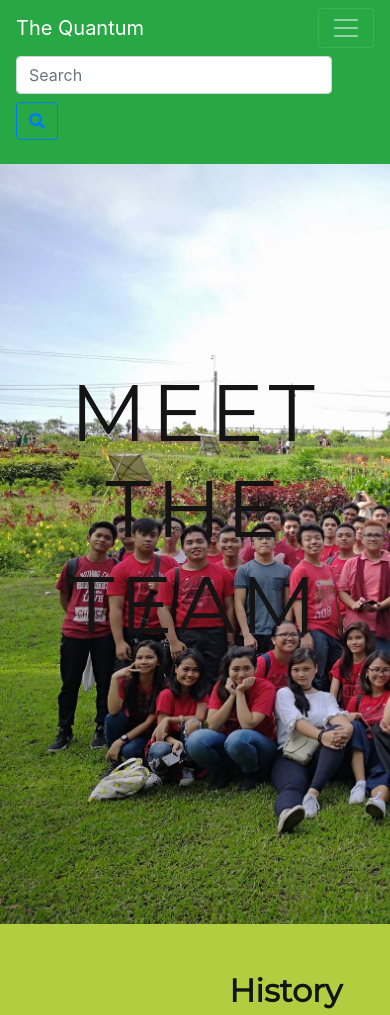
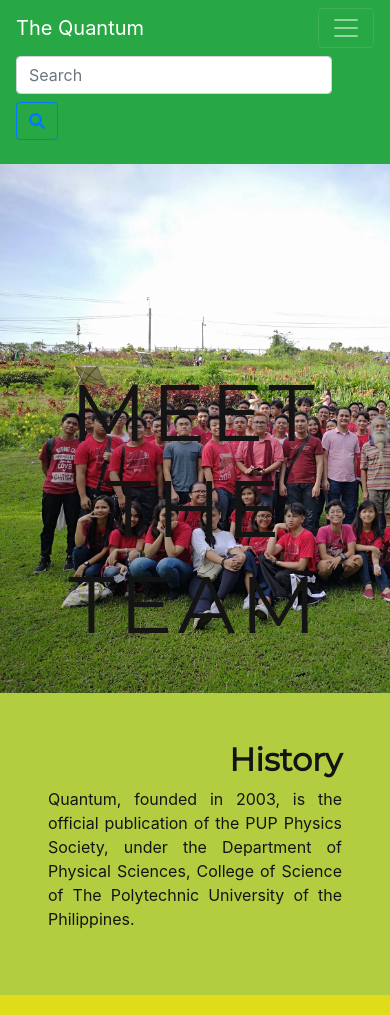
Before and after one commit to SteffiePantua/Capstone1, a plain HTML site: page about.html in a window 390 px wide. Shown: the top 1015 px of the page. Drawn offline with nearby package versions, Linux system fonts and the light colour scheme.

Commit message:
final na

```diff
--- a/about.html
+++ b/about.html
@@ -67,11 +67,11 @@
 
     </nav> <!-- end of nav -->
 
-      <section class="jumbotron mb-o">
+      <section class="jumbotron mb-o col-12">
         <h1 class="text-center animated fadeIn" id="landing-about">MEET THE TEAM</h1>
       </section>
 
-      <section class="p-5" id="history">
+      <section class="p-5 col-12" id="history">
         <h2 class="text-right about-tags">History</h2>
         <p class="text-justify">
         Quantum, founded in 2003, is the official publication of the PUP Physics Society, under the Department of Physical Sciences, College of Science of The Polytechnic University of the Philippines.
@@ -79,7 +79,7 @@
 
       </section>
 
-      <section class="p-5" id="mission">
+      <section class="col-12 p-5" id="mission">
         <h2 class="mb-5 about-tags">Our Mission</h2>
         <p class="text-justify">
         Quantum, commits itself to provide students with the information through unbiased journalism and relevant news and features in science communities and researches.
@@ -87,7 +87,7 @@
 
       </section>
 
-      <section class="p-5" id="vision">
+      <section class="p-5 col-12" id="vision">
         <h2 class="text-right about-tags">Our Vision</h2>
 
         <p class="text-justify">Quantum, the official publication of the PUP Physics Society, envisions itself in becoming an avenue to relay news and information about local and international physics communities.</p>
--- a/assets/css/aboutstyle.css
+++ b/assets/css/aboutstyle.css
@@ -99,3 +99,21 @@ footer{
     background-color: #2eac66;
     color: #141414;
 }
+   @media only screen and (max-width: 420px) {
+    .jumbotron {
+
+    /*style for about us jumbotron*/
+background-image: url(../images/header.jpg);
+position: relative;
+max-width: 100%;
+background-size: cover;
+background-repeat: no-repeat;
+/*background-color: #141414;*/
+height: auto;
+width: auto;
+/*border-radius: 0;
+margin-bottom: 0;
+*/
+}
+    }
+    }
```
